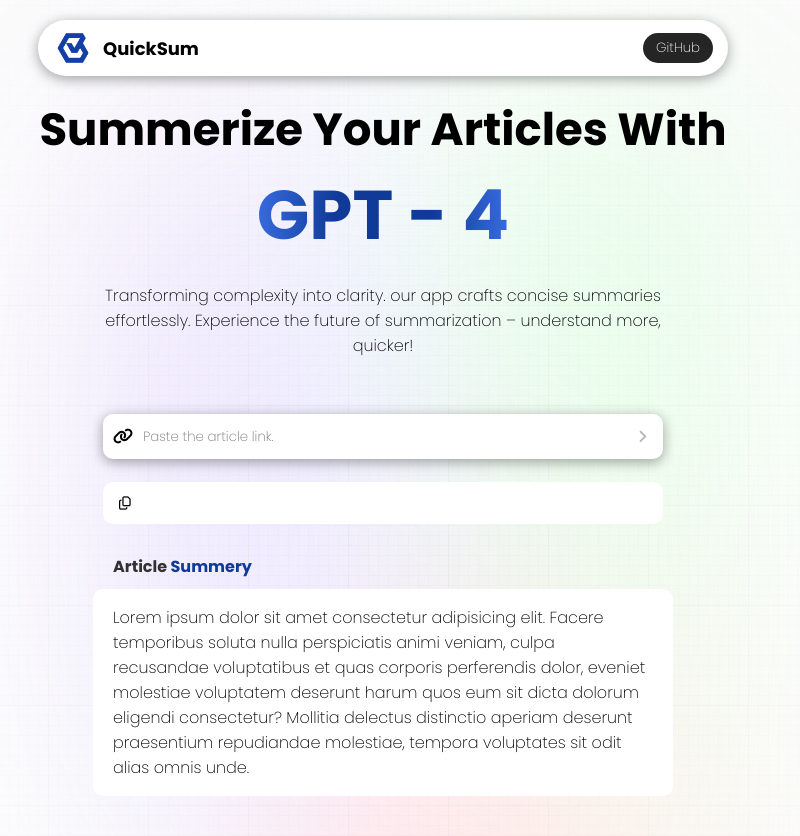
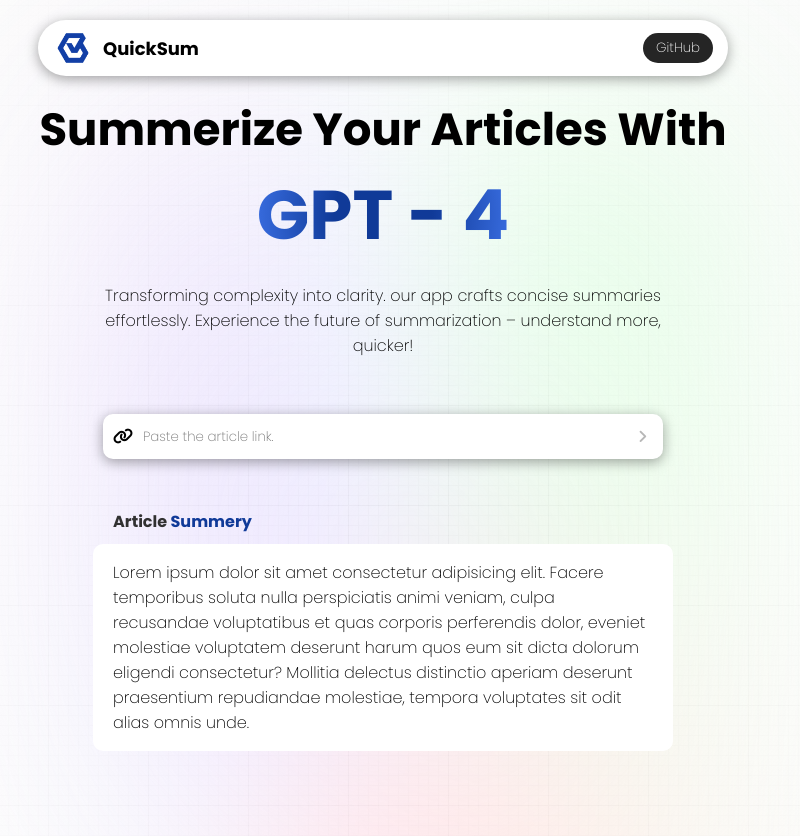
Before and after one commit to kr1shh/QuickSum---AI-Summerizer, a React (Vite) app: page / in a window 1280 px wide. Shown: the whole page, without its empty margins (257-1057 px from the left). After the commit the page ends 800 px from the top, so only its background shows below. Built offline with nearby package versions, Linux system fonts and the light colour scheme.

Commit message:
history bug fixes

```diff
--- a/src/components/Magic.jsx
+++ b/src/components/Magic.jsx
@@ -5,7 +5,7 @@ import { useState,useEffect } from 'react'
 const Magic = () => {
 
 const [ link , setLink ] = useState('')
-const [ articleLink, setArticleLink ] = useState('')
+const [ articleLink, setArticleLink ] = useState([])
 
 
 const handleChange = (e) => {
@@ -13,28 +13,30 @@ const handleChange = (e) => {
 }
 
 const handleMagic = () => {
-    if( link.trim() !== '' ){
+        if (link.trim() !== '') {
+
 
             //Saving history to the local storage
 
+
             let history = localStorage.getItem('history');
+            let updatedHistory = [];
 
             if (history) {
-            history = JSON.parse(history);
-            history.push(link);
+              updatedHistory = JSON.parse(history);
+              updatedHistory.push(link);
 
-            if (history.length > 5) {
-                history = history.slice(history.length - 5);
+              if (updatedHistory.length > 5) {
+                updatedHistory = updatedHistory.slice(updatedHistory.length - 5);
               }
             } else {
-            history = [link];
+              updatedHistory = [link];
             }
-        localStorage.setItem('history', JSON.stringify(history));
 
         //Retrieving the history from the local storage
 
-        setArticleLink(localStorage.getItem( 'history' ))
-        console.log(articleLink);
+            localStorage.setItem('history', JSON.stringify(updatedHistory));
+            setArticleLink(updatedHistory);
           }
 }
 
@@ -44,9 +46,9 @@ const handleCopy = () => {
 
 useEffect(()=>{
     const storedHistory = localStorage.getItem('history');
-    setArticleLink(storedHistory);
-    console.log(articleLink);
-},[ articleLink ])
+    if( storedHistory !== null )
+    setArticleLink(JSON.parse(storedHistory));
+},[])
 
 
   return (
@@ -63,13 +65,17 @@ useEffect(()=>{
                     </button>
                 </div>
 
-                <div className="magic_history">
+                {
+                    articleLink.map(( item,index )=>(
+                        <div key={ index } className="magic_history">
                             <button onClick={ handleCopy }>
                                 <i className="fa-regular fa-copy"></i>
                                 <i className="fa-solid fa-check" style={{ display:'none' }}></i>
                             </button>
-                    <input type="text" value='' readOnly/>
+                            <input type="text" value={ item } readOnly/>
                         </div>
+                    ))
+                }
 
                 <div className="magic_summery">
                     <div className="magic_sum_title">
--- a/src/components/Magic.scss
+++ b/src/components/Magic.scss
@@ -49,7 +49,7 @@ section .magic_container{
         width: 80%;
         background-color: white;
         padding: 10px 10px;
-        margin: 3px 0px 0px 0px;
+        margin: 7px 0px 0px 0px;
         border-radius: 10px;
 
         @media(min-width:769px){
@@ -63,7 +63,7 @@ section .magic_container{
         }
         input{
             font-family: 'Poppins';
-            color: rgb(39, 39, 39);
+            color: rgb(30, 71, 206);
             width: 100%;
             border: none;
 
```
Lines whose indentation alone changed are shown as unchanged.
